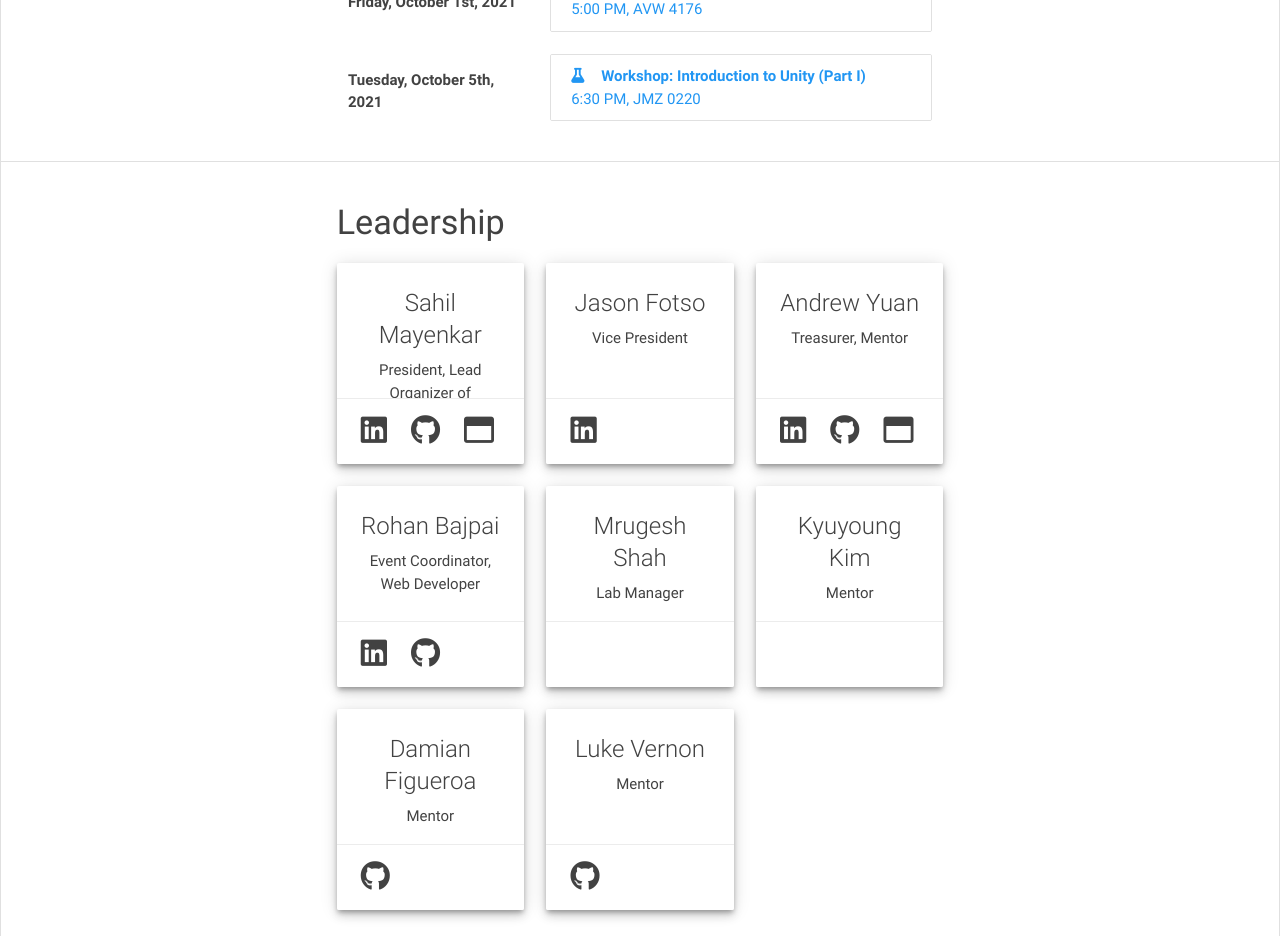
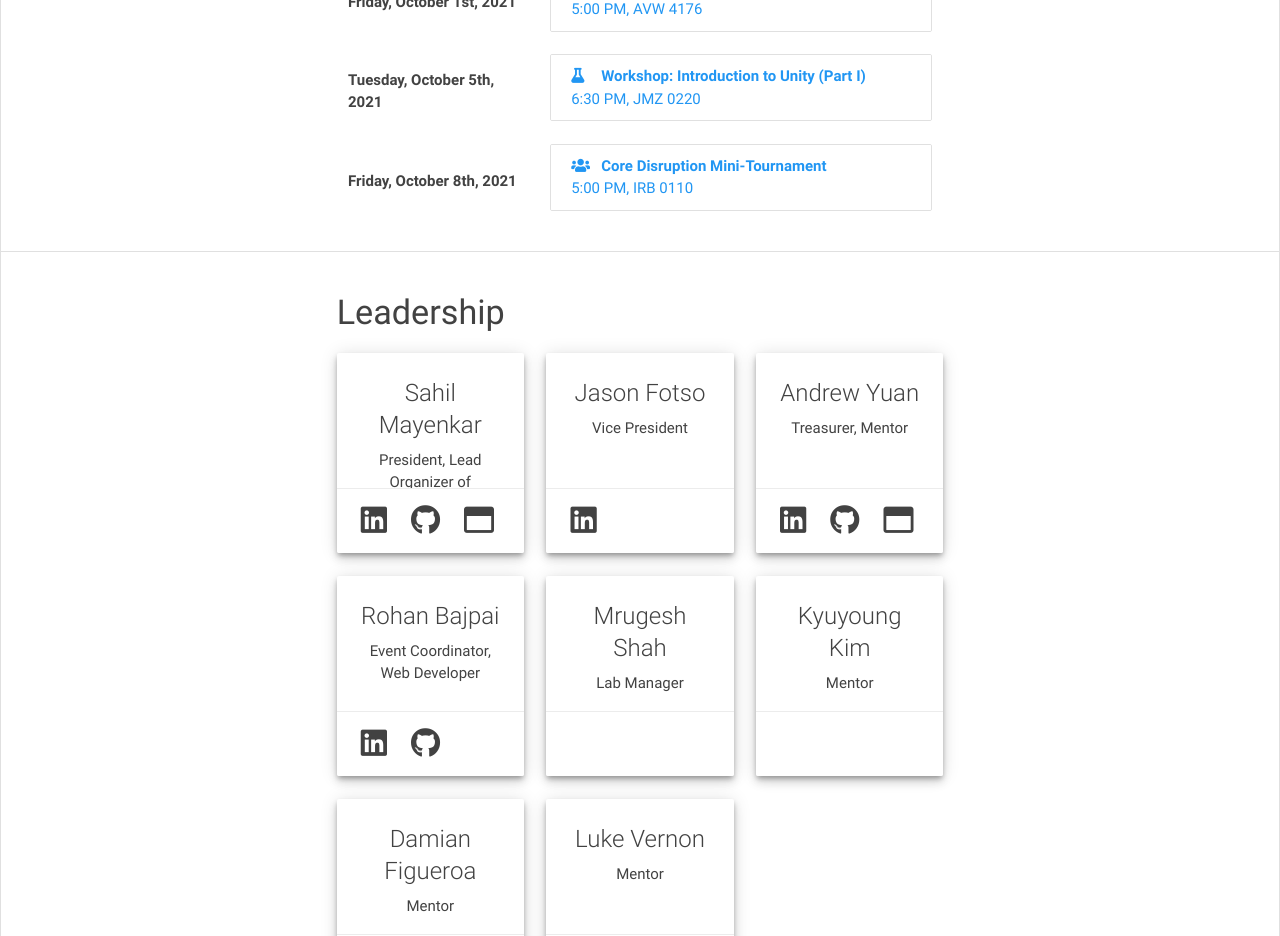
Before and after one commit to umdxrclub/xrc-prev-website, a React (Create React App) app: page / in a window 1280 px wide. Shown: the part 1600-2536 px from the top of the page. Built offline with nearby package versions, Linux system fonts and the light colour scheme.

Commit message:
Update XR_CONSTANTS.js

```diff
--- a/src/XR_CONSTANTS.js
+++ b/src/XR_CONSTANTS.js
@@ -135,6 +135,14 @@ module.exports = Object.freeze({
 			'location' : 'JMZ 0220',
 			'url' : 'https://terplink.umd.edu/event/7466340',
 			'fa_icon' : 'fa-flask'
+		},
+		{
+			'name' : 'Core Disruption Mini-Tournament',
+			'date' : new Date(2021, 9, 8),
+			'time' : '5:00 PM',
+			'location' : 'IRB 0110',
+			'url' : 'https://terplink.umd.edu/event/7482718',
+			'fa_icon' : 'fa-users'
 		}
 	],
 });
```
